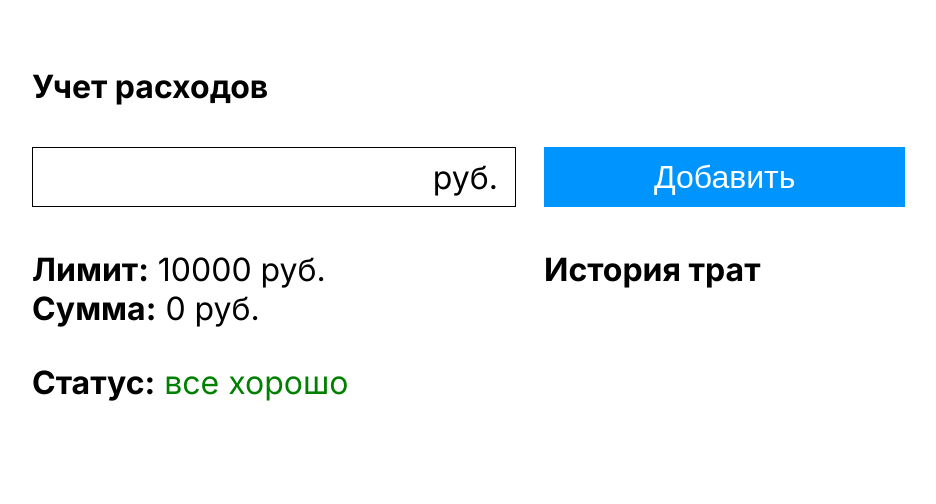
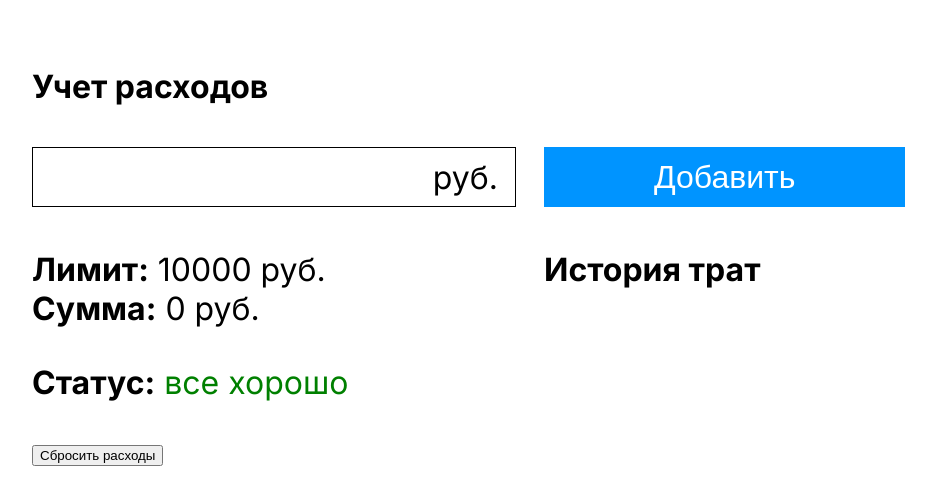
Before and after one commit to guridovme/expenses-app, a plain HTML site: page index.html in a window 1280 px wide. Shown: the whole page, without its empty margins (167-1103 px from the left). Drawn offline with Linux system fonts and the light colour scheme.

Commit message:
clearButton

```diff
--- a/index.html
+++ b/index.html
@@ -39,7 +39,10 @@
             <h2 class="label">История трат</h2>
             <div class="js-history"></div>
         </div>
+        <button class="clearButton" id="clearButton">Сбросить расходы</button>
+
     </div>
+
     </section>
     <script src="index.js"></script>
 </body>
```
